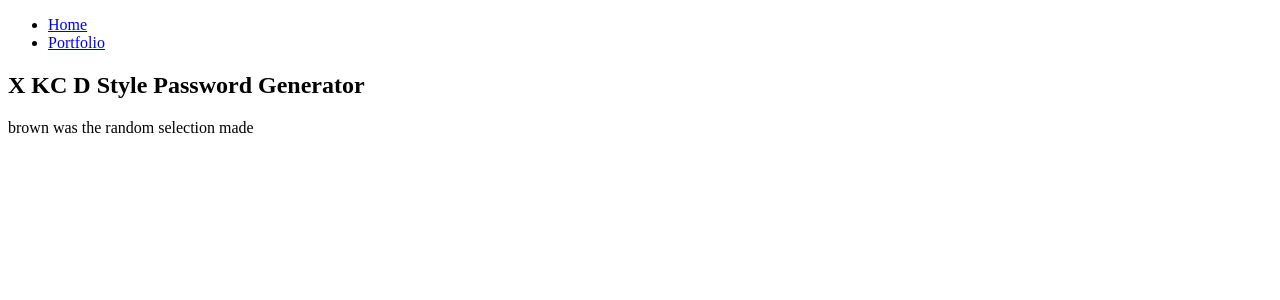
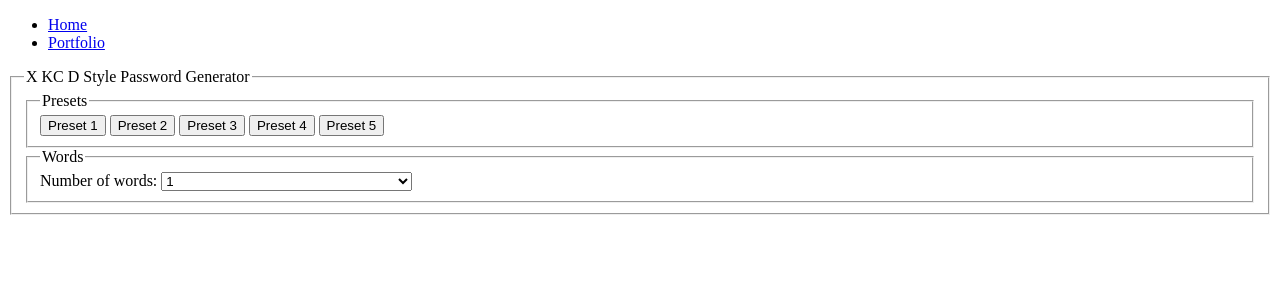
Before and after one commit to kecorona/p2, a PHP site: page / in a window 1280 px wide. Shown: the top 300 px of the page. Run offline with PHP 8.4, Linux system fonts and the light colour scheme.

Commit message:
Modify index.php file

```diff
--- a/index.php
+++ b/index.php
@@ -20,9 +20,28 @@ ini_set('display_errors', 1);
 
 	<div>
 		<div id="content">
-			<article class="article">
-				<header>
-					<h1>X KC D Style Password Generator</h1>
+
+			<form>
+				<fieldset>
+					<legend>X KC D Style Password Generator</legend>
+
+					<fieldset>
+						<legend>Presets</legend>
+						<input type="button" name="preset_1" id="preset_1" value="Preset 1">
+						<input type="button" name="preset_2" id="preset_2" value="Preset 2">
+						<input type="button" name="preset_3" id="preset_3" value="Preset 3">
+						<input type="button" name="preset_4" id="preset_4" value="Preset 4">
+						<input type="button" name="preset_5" id="preset_5" value="Preset 5">
+					</fieldset>
+
+					<fieldset>
+						<legend>Words</legend>
+						<label for="num_words">Number of words:</label>
+						<select name="num_words" id="num_words">
+							<option value="1" selected="selected">1</option>
+							<option value="2"
+					</fieldset>
+				</fieldset>
 
 	<!-- Print the contestant array -->
 	<?
```
